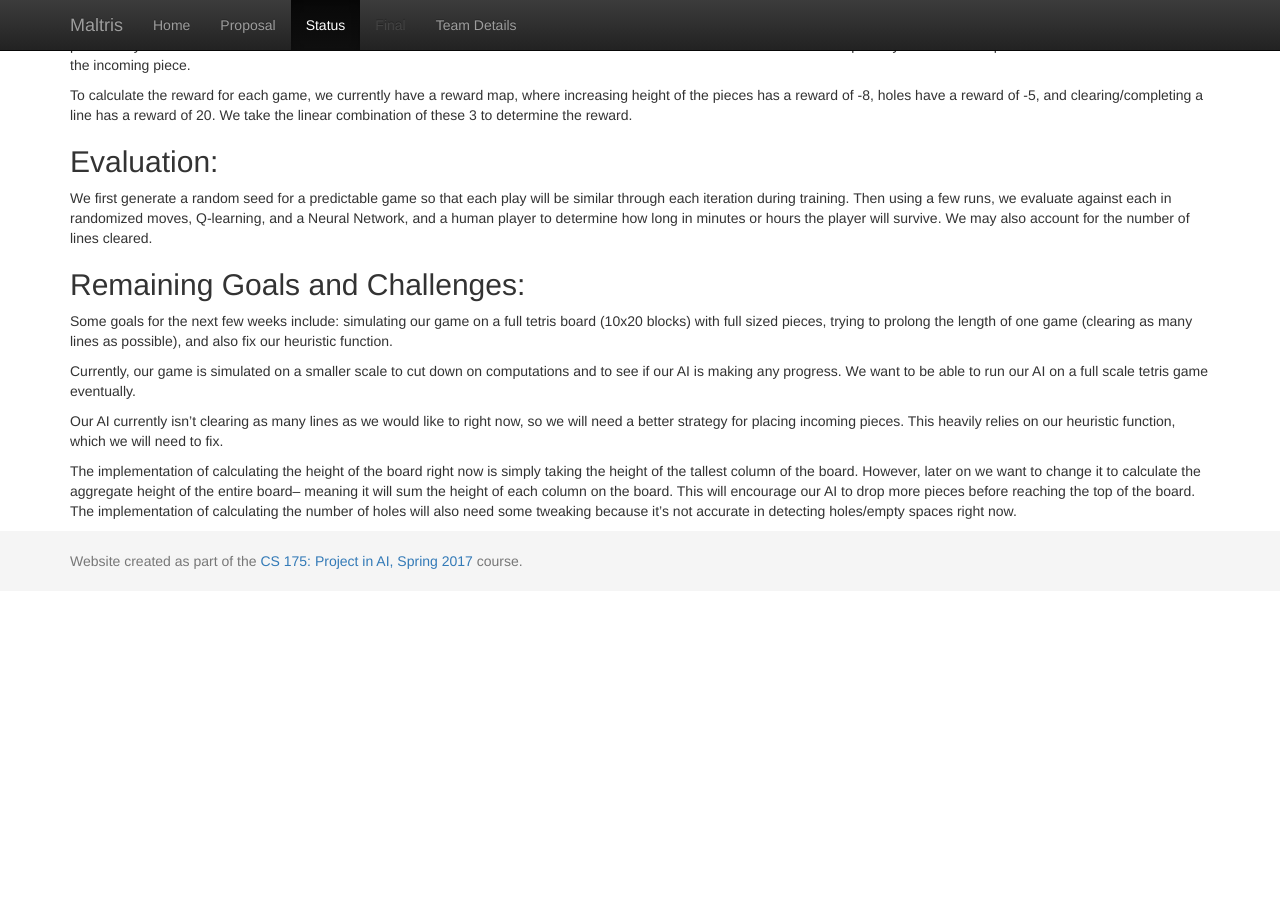
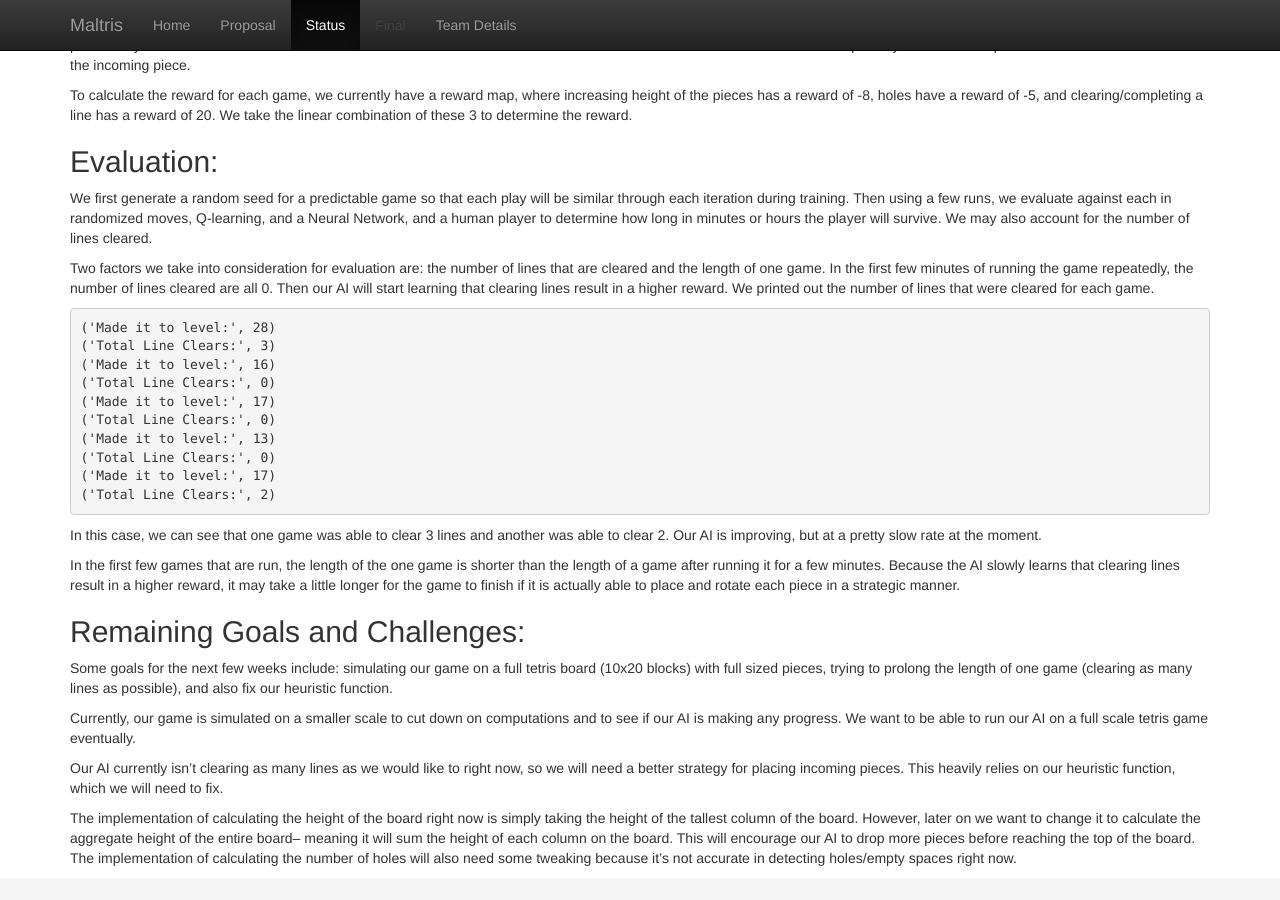
Before and after one commit to julia-tong/Maltris, a Jekyll site: the page built from docs/status.md, in a window 1280 px wide and 900 px high, scrolled down 752 px. Built offline with Jekyll 4.4.1, drawn with Linux system fonts in a browser that asks for light colours; before the commit the page ends 1343 px from its top, so only the background shows below that.

Commit message:
Update status.md
added more to evaluation section

```diff
--- a/docs/status.md
+++ b/docs/status.md
@@ -33,6 +33,23 @@ To calculate the reward for each game, we currently have a reward map, where inc
 
 We first generate a random seed for a predictable game so that each play will be similar through each iteration during training.  Then using a few runs, we evaluate against each in randomized moves, Q-learning, and a Neural Network, and a human player to determine how long in minutes or hours the player will survive.  We may also account for the number of lines cleared.
 
+Two factors we take into consideration for evaluation are: the number of lines that are cleared and the length of one game. In the first few minutes of running the game repeatedly, the number of lines cleared are all 0. Then our AI will start learning that clearing lines result in a higher reward. We printed out the number of lines that were cleared for each game.
+
+    ('Made it to level:', 28)
+    ('Total Line Clears:', 3)
+    ('Made it to level:', 16)
+    ('Total Line Clears:', 0)
+    ('Made it to level:', 17)
+    ('Total Line Clears:', 0)
+    ('Made it to level:', 13)
+    ('Total Line Clears:', 0)
+    ('Made it to level:', 17)
+    ('Total Line Clears:', 2)
+
+In this case, we can see that one game was able to clear 3 lines and another was able to clear 2. Our AI is improving, but at a pretty slow rate at the moment.
+
+In the first few games that are run, the length of the one game is shorter than the length of a game after running it for a few minutes. Because the AI slowly learns that clearing lines result in a higher reward, it may take a little longer for the game to finish if it is actually able to place and rotate each piece in a strategic manner.
+
 ## Remaining Goals and Challenges:
 
 Some goals for the next few weeks include: simulating our game on a full tetris board (10x20 blocks) with full sized pieces, trying to prolong the length of one game (clearing as many lines as possible), and also fix our heuristic function.
```
